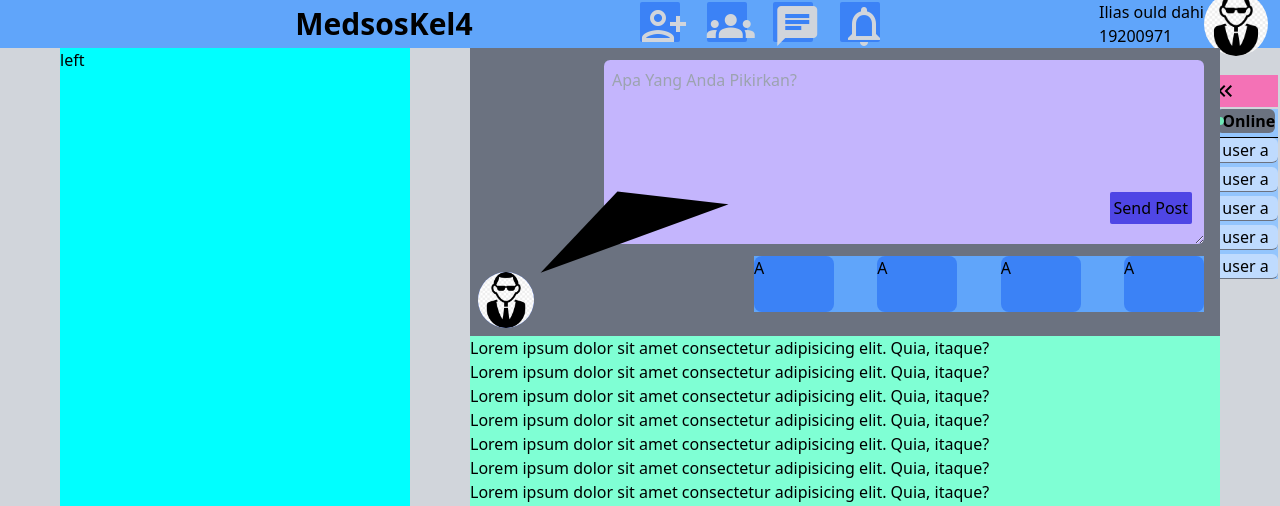
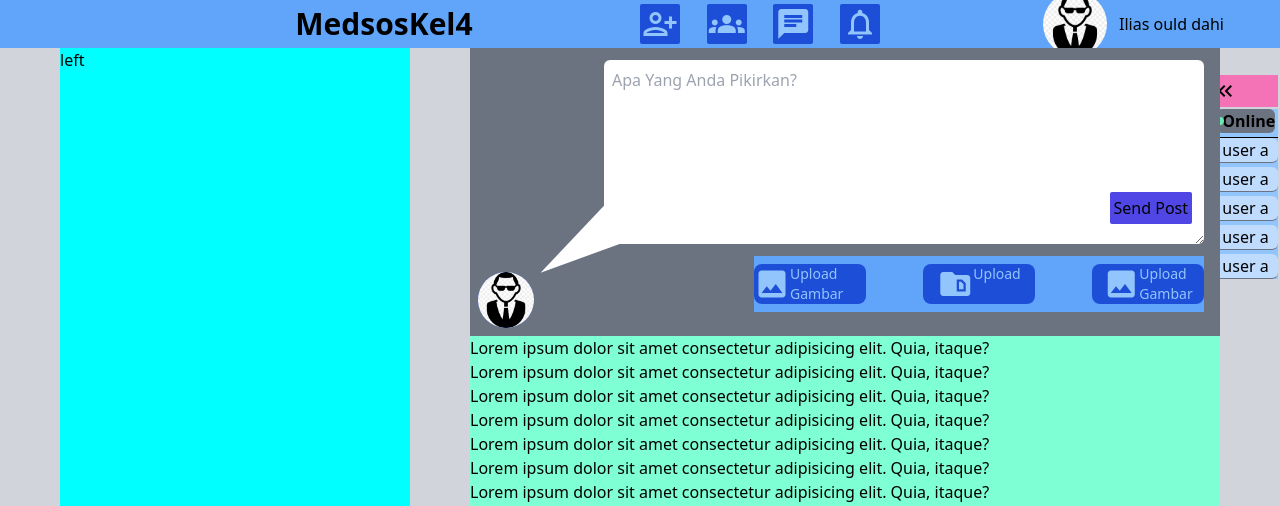
Before and after one commit to iliasoulddahi/media_social, a CodeIgniter app: page /medsos-kel4/index.php/home/index in a window 1280 px wide. Shown: the top 506 px of the page. Run offline with CodeIgniter, Linux system fonts and the light colour scheme; style sheets or scripts are compiled from the project's sources; some libraries are stand-ins or nearby versions.

Commit message:
berubahaan icon navbar - ilias ould dahi

```diff
--- a/application/views/layout_top.php
+++ b/application/views/layout_top.php
@@ -7,6 +7,7 @@
     <title><?php echo $title; ?></title>
     <link href="https://fonts.googleapis.com/icon?family=Material+Icons"
       rel="stylesheet">
+      <link rel="stylesheet" href="<?= base_url("assets/css/custom_hover")?>">
     <link rel="stylesheet" href="<?= base_url("assets/css/style.css")?>">
     <style>
         *{
--- a/application/views/layout_view_navbar.php
+++ b/application/views/layout_view_navbar.php
@@ -7,26 +7,23 @@
             </div>
         </div>
 
-        <div class="flex justify-between items-center absolute bg-blue-400 w-60 h-5 top-3 left-1/2 ">
-            <div class="w-10 h-10 bg-blue-500 rounded-sm"><a href="#"><span class="material-icons text-gray-300 text-5xl">
+        <div class="flex justify-between items-center absolute bg-blue-400 w-60 h-12 left-1/2 ">
+            <div class="w-10 h-10 bg-blue-700 hover:bg-blue-300 rounded-sm text-center"><a href="#"><span class="material-icons text-blue-300 hover:text-blue-700 text-4xl">
                 person_add_alt
                 </span></a></div>
-            <div class="w-10 h-10 bg-blue-500 rounded-sm"><a href="#"><span class="material-icons text-gray-300 text-5xl">
+            <div class="w-10 h-10 bg-blue-700 hover:bg-blue-300 rounded-sm text-center"><a href="#"><span class="material-icons text-blue-300 hover:text-blue-700 text-4xl">
                 groups
                 </span></a></div>
-            <div class="w-10 h-10 bg-blue-500 rounded-sm"><a href="#"><span class="material-icons text-gray-300 text-5xl">
+            <div class="w-10 h-10 bg-blue-700 hover:bg-blue-300 rounded-sm text-center"><a href="#"><span class="material-icons text-blue-300 hover:text-blue-700 text-4xl">
                 chat
                 </span></a></div>
-            <div class="w-10 h-10 bg-blue-500 rounded-sm"><a href="#"><span class="material-icons text-gray-300 text-5xl">
+            <div class="w-10 h-10 bg-blue-700 hover:bg-blue-300 rounded-sm text-center"><a href="#"><span class="material-icons text-blue-300 hover:text-blue-700 text-4xl">
                 notifications_none
                 </span></a></div>
         </div>
 
         <div class="flex justify-between items-center">
-            <div>
-                <div>Ilias ould dahi</div>
-                <div>19200971</div>
-            </div>
             <img src="<?= base_url('assets/img/default_profile_pria.jpg')?>" alt="" class="w-16 h-16 rounded-full mr-3">
+            <div class="mr-14">Ilias ould dahi</div>
         </div>
     </div>
--- a/application/views/view_home.php
+++ b/application/views/view_home.php
@@ -30,7 +30,7 @@
             height: 0;
             border-left: 100px solid transparent;
             border-right: 100px solid transparent;
-            border-bottom: 50px solid black;
+            border-bottom: 50px solid white;
             transform: rotate(-20deg);
         }
 
@@ -72,17 +72,22 @@
                         <div class="absolute bg-gray-800 w-4/5 h-44 right-4 top-3 rounded-lg">
                             <form action="index.html" method="post">
 
-                                <textarea name="user_post" id="user_post" cols="" rows="7" placeholder="Apa Yang Anda Pikirkan?" class="w-full rounded-md bg-purple-300 p-2"></textarea>
+                                <textarea name="user_post" id="user_post" cols="" rows="7" placeholder="Apa Yang Anda Pikirkan?" class="w-full rounded-md bg-white p-2 border-1 focus:border-0"></textarea>
 
                                 <button type="submit" class="absolute bg-indigo-600 rounded-sm bottom-3 right-3 p-1">Send Post</button>
                             </form>
                         </div>
-                    <div class="custom-triangle absolute bottom-24 left-14"></div>
+                    <label class="custom-triangle absolute bottom-24 left-14" for="user_post"></label>
                 <div class="flex justify-between items-center absolute bg-blue-400 w-3/5 h-14 bottom-6 right-4 ">
-                    <div class="w-20 h-14 bg-blue-500 rounded-lg"><a href="#">A</a></div>
-                    <div class="w-20 h-14 bg-blue-500 rounded-lg"><a href="#">A</a></div>
-                    <div class="w-20 h-14 bg-blue-500 rounded-lg"><a href="#">A</a></div>
-                    <div class="w-20 h-14 bg-blue-500 rounded-lg"><a href="#">A</a></div>
+                    <div class="w-28 h-10 bg-blue-700 hover:bg-blue-300 rounded-lg text-left"><a href="#" class="flex justify-center text-blue-300 hover:text-blue-700 text-sm"><span class="material-icons text-blue-300 hover:text-blue-700 text-4xl">
+                        image
+                    </span> Upload Gambar </a></div>
+                    <div class="w-28 h-10 bg-blue-700 hover:bg-blue-300 rounded-lg text-left"><a href="#" class="flex justify-center text-blue-300 hover:text-blue-700 text-sm"><span class="material-icons text-blue-300 hover:text-blue-700 text-4xl">
+                        snippet_folder
+                    </span> Upload </a></div>
+                    <div class="w-28 h-10 bg-blue-700 hover:bg-blue-300 rounded-lg text-left"><a href="#" class="flex justify-center text-blue-300 hover:text-blue-700 text-sm"><span class="material-icons text-blue-300 hover:text-blue-700 text-4xl">
+                        image
+                    </span> Upload <br> Gambar </a></div>
                 </div>
             </div>
 
```
